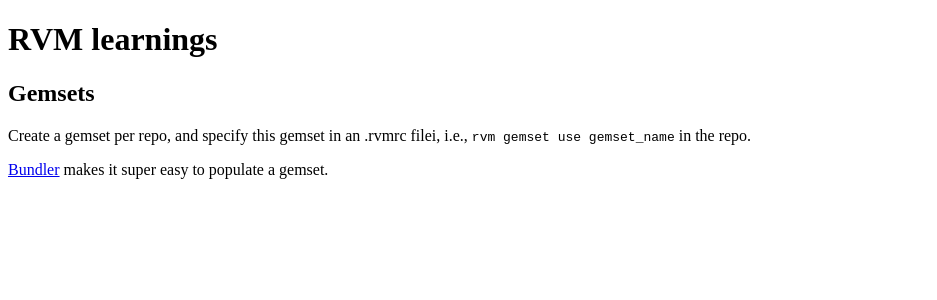
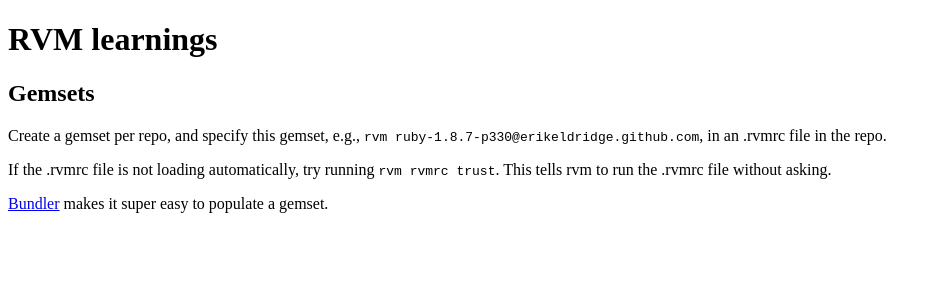
Before and after one commit to erikeldridge/erikeldridge.github.com, a Jekyll site: the page built from _posts/2011-11-28-rvm-learnings.md, in a window 1280 px wide. Shown: the top 300 px of the page, without its empty margins (0-937 px from the left). Built offline with Jekyll 4.4.1, drawn with Linux system fonts in a browser that asks for light colours; Markdown is read by kramdown in place of the engine named in the settings.

Commit message:
Update rvm learnings w/ rvmrc trust command

```diff
--- a/_posts/2011-11-28-rvm-learnings.md
+++ b/_posts/2011-11-28-rvm-learnings.md
@@ -1,12 +1,13 @@
 ---
 layout: default
-title: RVM learnings
 ---
 
 # RVM learnings
 
 ## Gemsets
 
-Create a gemset per repo, and specify this gemset in an .rvmrc filei, i.e., `rvm gemset use gemset_name` in the repo.
+Create a gemset per repo, and specify this gemset, e.g., `rvm ruby-1.8.7-p330@erikeldridge.github.com`,  in an .rvmrc file in the repo.
+
+If the .rvmrc file is not loading automatically, try running `rvm rvmrc trust`. This tells rvm to run the .rvmrc file without asking.
 
 [Bundler](http://gembundler.com/) makes it super easy to populate a gemset.
```
